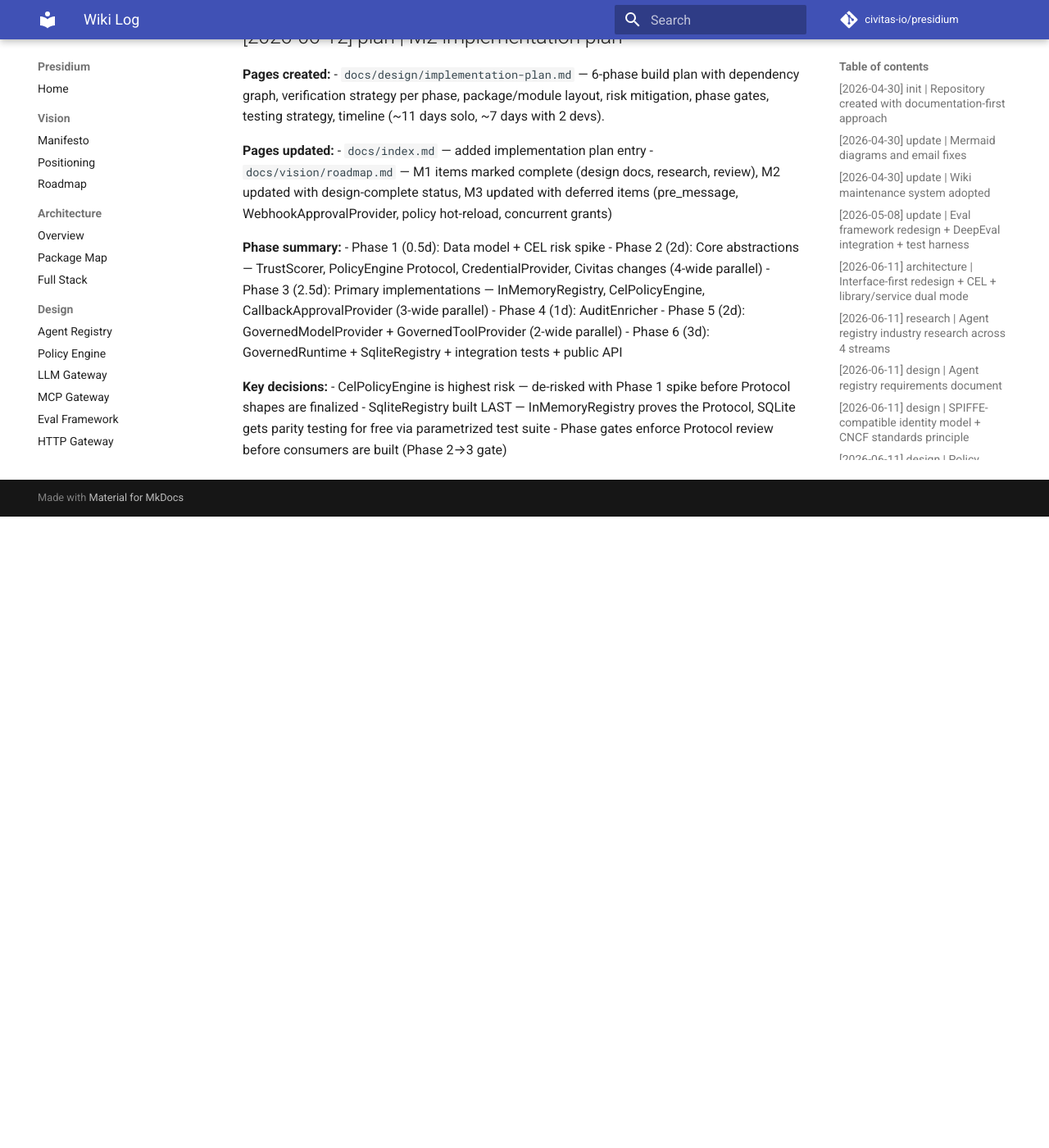
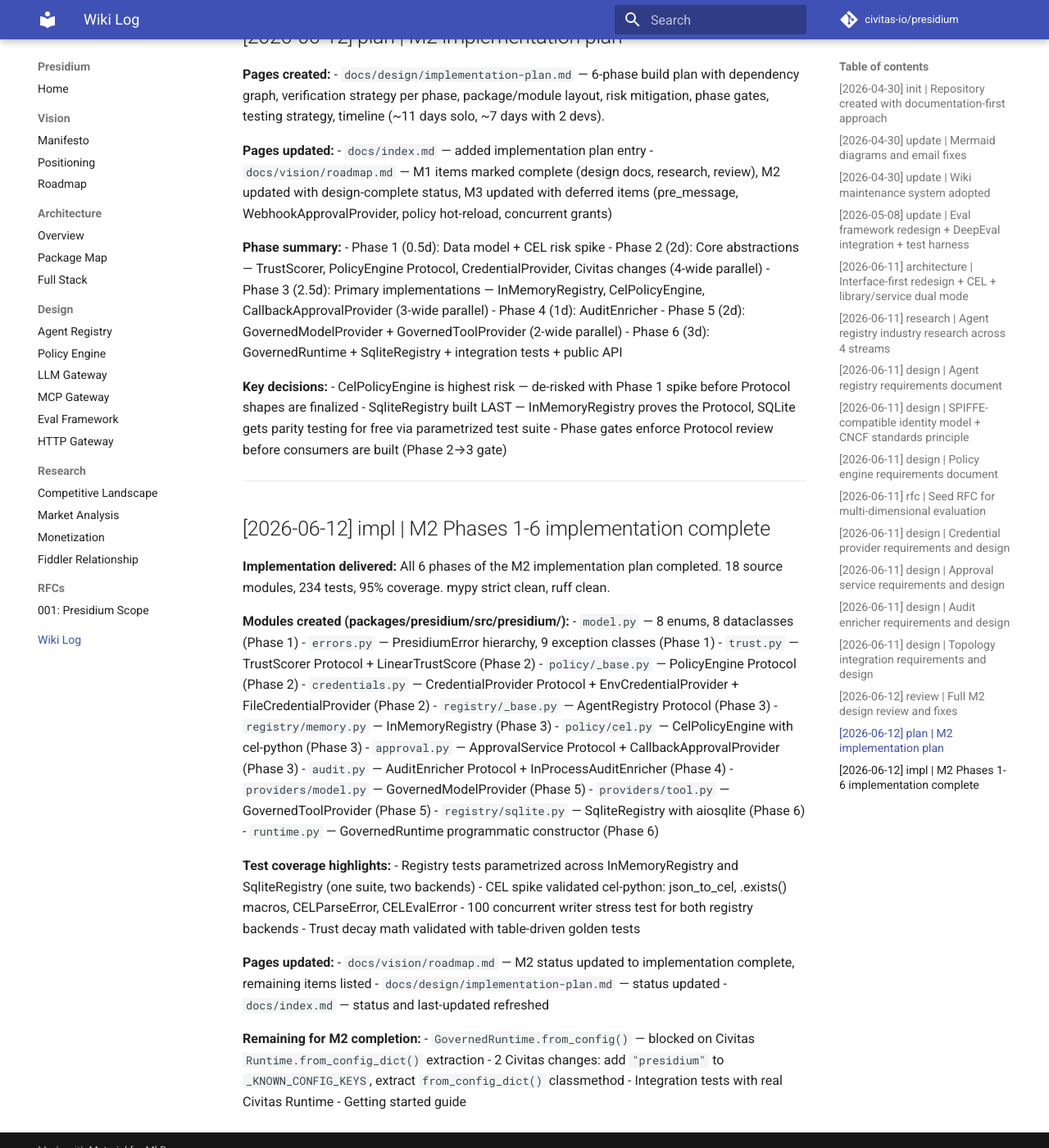
Before and after one commit to civitas-io/presidium, an MkDocs documentation site: the page built from docs/log.md, in a window 1280 px wide and 1400 px high, scrolled down 10044 px. Shown: the whole window at 82% size. Built offline with MkDocs 1.6.1 and Material for MkDocs 9.7.7, drawn with Linux system fonts in a browser that asks for light colours; comment, search, counter and statistics services are not loaded; before the commit the page ends 10674 px from its top, so only the background shows below that.

Commit message:
docs: update roadmap and wiki for M2 implementation completion
Mark M2 Phases 1-6 as implemented in roadmap (234 tests, 95% coverage).
List remaining items: GovernedRuntime.from_config(), Civitas changes,
integration tests, getting started guide.

Update implementation-plan.md status, index.md project status and
last-updated date. Append implementation log entry with full module
inventory and test coverage highlights.

```diff
--- a/docs/design/implementation-plan.md
+++ b/docs/design/implementation-plan.md
@@ -1,7 +1,7 @@
 # M2 Implementation Plan
 
 > Phased build order, dependency graph, verification strategy, and module layout for Presidium M2.
-> Status: Ready
+> Status: Phases 1-6 implemented. 234 tests, 95% coverage. Civitas integration remaining.
 > Prerequisite: All design docs reviewed and approved (12/12 issues resolved)
 
 ## Overview
--- a/docs/log.md
+++ b/docs/log.md
@@ -386,3 +386,43 @@
 - CelPolicyEngine is highest risk — de-risked with Phase 1 spike before Protocol shapes are finalized
 - SqliteRegistry built LAST — InMemoryRegistry proves the Protocol, SQLite gets parity testing for free via parametrized test suite
 - Phase gates enforce Protocol review before consumers are built (Phase 2→3 gate)
+
+---
+
+## [2026-06-12] impl | M2 Phases 1-6 implementation complete
+
+**Implementation delivered:**
+All 6 phases of the M2 implementation plan completed. 18 source modules, 234 tests, 95% coverage. mypy strict clean, ruff clean.
+
+**Modules created (packages/presidium/src/presidium/):**
+- `model.py` — 8 enums, 8 dataclasses (Phase 1)
+- `errors.py` — PresidiumError hierarchy, 9 exception classes (Phase 1)
+- `trust.py` — TrustScorer Protocol + LinearTrustScore (Phase 2)
+- `policy/_base.py` — PolicyEngine Protocol (Phase 2)
+- `credentials.py` — CredentialProvider Protocol + EnvCredentialProvider + FileCredentialProvider (Phase 2)
+- `registry/_base.py` — AgentRegistry Protocol (Phase 3)
+- `registry/memory.py` — InMemoryRegistry (Phase 3)
+- `policy/cel.py` — CelPolicyEngine with cel-python (Phase 3)
+- `approval.py` — ApprovalService Protocol + CallbackApprovalProvider (Phase 3)
+- `audit.py` — AuditEnricher Protocol + InProcessAuditEnricher (Phase 4)
+- `providers/model.py` — GovernedModelProvider (Phase 5)
+- `providers/tool.py` — GovernedToolProvider (Phase 5)
+- `registry/sqlite.py` — SqliteRegistry with aiosqlite (Phase 6)
+- `runtime.py` — GovernedRuntime programmatic constructor (Phase 6)
+
+**Test coverage highlights:**
+- Registry tests parametrized across InMemoryRegistry and SqliteRegistry (one suite, two backends)
+- CEL spike validated cel-python: json_to_cel, .exists() macros, CELParseError, CELEvalError
+- 100 concurrent writer stress test for both registry backends
+- Trust decay math validated with table-driven golden tests
+
+**Pages updated:**
+- `docs/vision/roadmap.md` — M2 status updated to implementation complete, remaining items listed
+- `docs/design/implementation-plan.md` — status updated
+- `docs/index.md` — status and last-updated refreshed
+
+**Remaining for M2 completion:**
+- `GovernedRuntime.from_config()` — blocked on Civitas `Runtime.from_config_dict()` extraction
+- 2 Civitas changes: add `"presidium"` to `_KNOWN_CONFIG_KEYS`, extract `from_config_dict()` classmethod
+- Integration tests with real Civitas Runtime
+- Getting started guide
```
Also changed, not shown: docs/index.md (+3 -3 lines), docs/vision/roadmap.md (+8 -7 lines).
